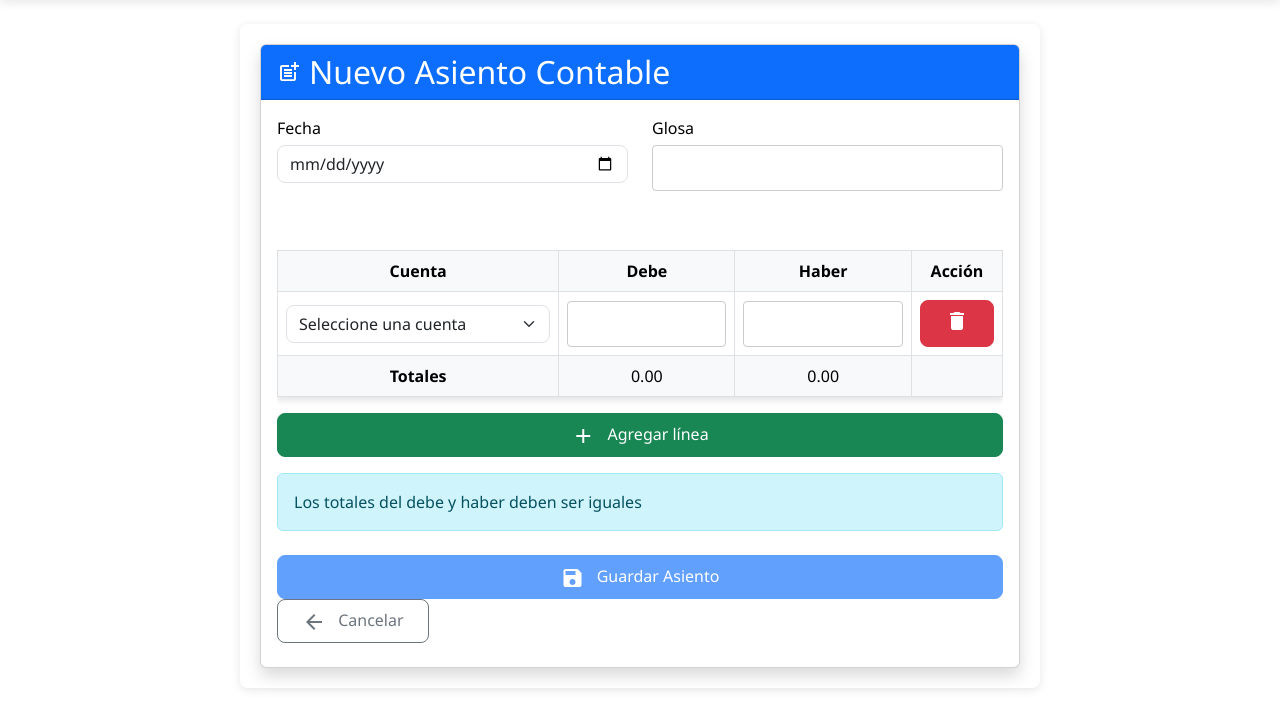
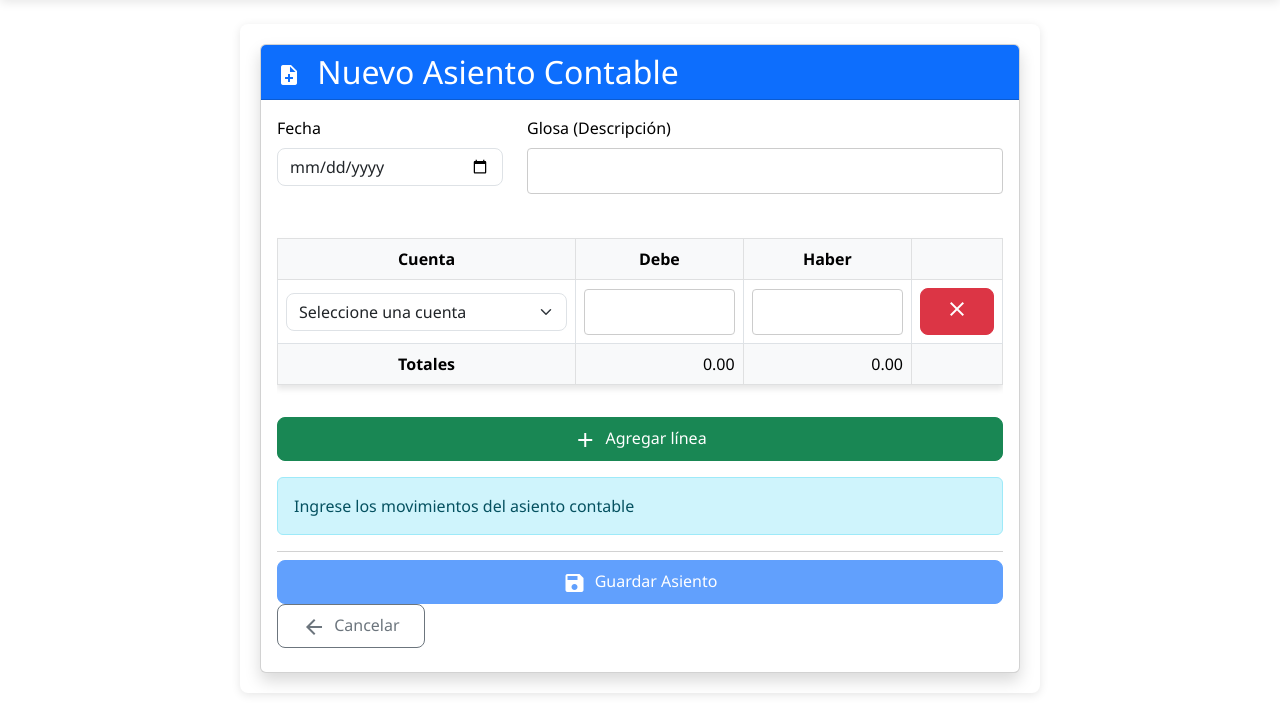
Before and after one commit to Ml1302/PC2_SGF, a Django app: page /transacciones/ingresar/ in a window 1280 px wide. Shown: the part 84-800 px from the top of the page. Run offline with Django 5.2, Linux system fonts and the light colour scheme; data that the repository does not hold is empty.

Commit message:
Avance parcial

```diff
--- a/registros/models.py
+++ b/registros/models.py
@@ -16,7 +16,7 @@ class Categoria_ecuacion_contable(models.Model):
         return self.nombre_categoria
 
 class Cuenta(models.Model):
-    id_cuenta = models.AutoField(primary_key=True)
+    id_cuenta = models.IntegerField(primary_key=True)  # Cambiado de AutoField a IntegerField
     nombre_cuenta = models.CharField(max_length=100)
     id_categoria = models.ForeignKey(Categoria_ecuacion_contable, on_delete=models.CASCADE)
     activo = models.BooleanField(default=True)
--- a/registros/templates/base.html
+++ b/registros/templates/base.html
@@ -217,5 +217,6 @@
 
     <!-- Bootstrap JavaScript -->
     <script src="https://cdn.jsdelivr.net/npm/bootstrap@5.3.0/dist/js/bootstrap.bundle.min.js"></script>
+    {% block scripts %}{% endblock %}
 </body>
 </html>
--- a/registros/templates/ingresar_transaccion.html
+++ b/registros/templates/ingresar_transaccion.html
@@ -1,46 +1,44 @@
 {% extends 'base.html' %}
-{% block title %}Ingresar Transacción{% endblock %}
+{% block title %}Ingresar Asiento Contable{% endblock %}
 
 {% block content %}
 <div class="container mt-4">
     <div class="card shadow">
-        <div class="card-header bg-primary text-white d-flex align-items-center">
-            <i class="material-icons me-2">post_add</i>
-            <h2 class="card-title mb-0">Nuevo Asiento Contable</h2>
+        <div class="card-header bg-primary text-white">
+            <h2 class="card-title mb-0">
+                <i class="material-icons align-middle me-2">note_add</i>
+                Nuevo Asiento Contable
+            </h2>
         </div>
         <div class="card-body">
-            <form id="transactionForm" method="POST">
+            <form id="asientoForm" method="POST">
                 {% csrf_token %}
 
-                <!-- Fecha y Glosa -->
+                <!-- Encabezado del asiento -->
                 <div class="row mb-4">
-                    <div class="col-md-6">
-                        <div class="form-group">
-                            <label for="fecha">Fecha</label>
-                            <input type="date" class="form-control" id="fecha" name="fecha" required>
+                    <div class="col-md-4">
+                        <label class="form-label">Fecha</label>
+                        <input type="date" class="form-control" name="fecha" required>
                     </div>
-                    </div>
-                    <div class="col-md-6">
-                        <div class="form-group">
-                            <label for="glosa">Glosa</label>
-                            <input type="text" class="form-control" id="glosa" name="glosa" required>
-                        </div>
+                    <div class="col-md-8">
+                        <label class="form-label">Glosa (Descripción)</label>
+                        <input type="text" class="form-control" name="glosa" required>
                     </div>
                 </div>
 
-                <!-- Tabla de asientos -->
-                <div class="table-responsive">
-                    <table class="table table-bordered" id="asientosTable">
+                <!-- Tabla de movimientos -->
+                <div class="table-responsive mb-3">
+                    <table class="table table-bordered" id="movimientosTable">
                         <thead class="table-light">
                             <tr>
-                                <th style="width: 40%">Cuenta</th>
+                                <th style="width: 45%">Cuenta</th>
                                 <th style="width: 25%">Debe</th>
                                 <th style="width: 25%">Haber</th>
-                                <th style="width: 10%">Acción</th>
+                                <th style="width: 5%"></th>
                             </tr>
                         </thead>
-                        <tbody id="asientosBody">
-                            <tr>
+                        <tbody id="movimientosBody">
+                            <tr class="movimiento-row">
                                 <td>
                                     <select class="form-select cuenta-select" required>
                                         <option value="">Seleccione una cuenta</option>
@@ -55,9 +53,9 @@
                                 <td>
                                     <input type="number" class="form-control haber-input" step="0.01" min="0">
                                 </td>
-                                <td>
-                                    <button type="button" class="btn btn-danger btn-sm delete-row">
-                                        <i class="material-icons">delete</i>
+                                <td class="text-center">
+                                    <button type="button" class="btn btn-danger btn-sm eliminar-fila">
+                                        <i class="material-icons">close</i>
                                     </button>
                                 </td>
                             </tr>
@@ -65,32 +63,32 @@
                         <tfoot>
                             <tr class="table-light">
                                 <td><strong>Totales</strong></td>
-                                <td id="totalDebe">0.00</td>
-                                <td id="totalHaber">0.00</td>
+                                <td class="text-end" id="totalDebe">0.00</td>
+                                <td class="text-end" id="totalHaber">0.00</td>
                                 <td></td>
                             </tr>
                         </tfoot>
                     </table>
                 </div>
 
-                <div class="mb-3">
-                    <button type="button" class="btn btn-success" id="addRow">
-                        <i class="material-icons align-middle me-2">add</i>
+                <div class="d-flex gap-2 mb-3">
+                    <button type="button" class="btn btn-success" id="agregarFila">
+                        <i class="material-icons align-middle me-1">add</i>
                         Agregar línea
                     </button>
                 </div>
 
-                <div class="alert alert-info" id="balanceStatus">
-                    Los totales del debe y haber deben ser iguales
+                <div id="mensajeBalance" class="alert alert-info">
+                    Ingrese los movimientos del asiento contable
                 </div>
 
-                <div class="card-footer bg-white border-0 px-0">
-                    <button type="submit" class="btn btn-primary" id="submitBtn" disabled>
-                        <i class="material-icons align-middle me-2">save</i>
+                <div class="card-footer bg-white px-0">
+                    <button type="submit" class="btn btn-primary" id="guardarAsiento" disabled>
+                        <i class="material-icons align-middle me-1">save</i>
                         Guardar Asiento
                     </button>
                     <a href="{% url 'registros:listar_transacciones' %}" class="btn btn-outline-secondary">
-                        <i class="material-icons align-middle me-2">arrow_back</i>
+                        <i class="material-icons align-middle me-1">arrow_back</i>
                         Cancelar
                     </a>
                 </div>
@@ -98,12 +96,28 @@
         </div>
     </div>
 </div>
+{% endblock %}
 
-<!-- Template para una nueva fila -->
-<template id="row-template">
-    <tr>
+{% block scripts %}
+<script>
+document.addEventListener('DOMContentLoaded', function() {
+    // Elementos del DOM
+    const tbody = document.getElementById('movimientosBody');
+    const btnAgregar = document.getElementById('agregarFila');
+    const form = document.getElementById('asientoForm');
+    const btnGuardar = document.getElementById('guardarAsiento');
+    const mensajeBalance = document.getElementById('mensajeBalance');
+
+    // Función mejorada para agregar nueva fila
+    function agregarNuevaFila() {
+        // Crear un nuevo elemento TR
+        const nuevaFila = document.createElement('tr');
+        nuevaFila.className = 'movimiento-row';
+
+        // Agregar el contenido HTML de la fila
+        nuevaFila.innerHTML = `
             <td>
-            <select class="form-select cuenta-select" name="cuenta" required>
+                <select class="form-select cuenta-select" required>
                     <option value="">Seleccione una cuenta</option>
                     {% for cuenta in cuentas %}
                     <option value="{{ cuenta.id_cuenta }}">{{ cuenta.nombre_cuenta }}</option>
@@ -111,108 +125,100 @@
                 </select>
             </td>
             <td>
-            <input type="number" class="form-control debe-input" name="debe" step="0.01" min="0">
+                <input type="number" class="form-control debe-input" step="0.01" min="0">
             </td>
             <td>
-            <input type="number" class="form-control haber-input" name="haber" step="0.01" min="0">
+                <input type="number" class="form-control haber-input" step="0.01" min="0">
             </td>
-        <td>
-            <button type="button" class="btn btn-danger btn-sm delete-row">
-                <i class="material-icons">delete</i>
+            <td class="text-center">
+                <button type="button" class="btn btn-danger btn-sm eliminar-fila">
+                    <i class="material-icons">close</i>
                 </button>
             </td>
-    </tr>
-</template>
+        `;
 
-{% endblock %}
+        // Agregar la nueva fila al tbody
+        tbody.appendChild(nuevaFila);
 
-{% block scripts %}
-<script>
-document.addEventListener('DOMContentLoaded', function() {
-    const asientosBody = document.getElementById('asientosBody');
-    const addRowBtn = document.getElementById('addRow');
-    const form = document.getElementById('transactionForm');
-    const submitBtn = document.getElementById('submitBtn');
-    const balanceStatus = document.getElementById('balanceStatus');
-    const rowTemplate = document.getElementById('row-template');
-
-    // Función para crear una nueva fila usando el template
-    function createNewRow() {
-        const template = rowTemplate.content.cloneNode(true);
-        const newRow = template.querySelector('tr');
-        // Limpiar los valores de los inputs
-        newRow.querySelector('.cuenta-select').value = '';
-        newRow.querySelector('.debe-input').value = '';
-        newRow.querySelector('.haber-input').value = '';
-        return newRow;
+        // Configurar eventos para la nueva fila
+        configurarEventosFila(nuevaFila);
     }
 
-    // Función para agregar listeners a los inputs de una fila
-    function addInputListeners(row) {
-        const debeInput = row.querySelector('.debe-input');
-        const haberInput = row.querySelector('.haber-input');
+    // Configurar eventos para una fila
+    function configurarEventosFila(fila) {
+        const debeInput = fila.querySelector('.debe-input');
+        const haberInput = fila.querySelector('.haber-input');
+        const btnEliminar = fila.querySelector('.eliminar-fila');
 
+        // Evento para input debe
         debeInput.addEventListener('input', function() {
-            if (this.value !== '') haberInput.value = '';
-            calcularTotales();
+            if (this.value !== '') {
+                haberInput.value = '';
+            }
+            actualizarTotales();
         });
 
+        // Evento para input haber
         haberInput.addEventListener('input', function() {
-            if (this.value !== '') debeInput.value = '';
-            calcularTotales();
+            if (this.value !== '') {
+                debeInput.value = '';
+            }
+            actualizarTotales();
         });
 
-        // Listener para el botón de eliminar fila
-        const deleteBtn = row.querySelector('.delete-row');
-        deleteBtn.addEventListener('click', function() {
-            if (asientosBody.children.length > 1) {
-                row.remove();
-                calcularTotales();
+        // Evento para botón eliminar
+        btnEliminar.addEventListener('click', function() {
+            if (tbody.children.length > 1) {
+                fila.remove();
+                actualizarTotales();
             }
         });
     }
 
-    // Manejar clic en el botón de agregar fila
-    addRowBtn.addEventListener('click', function() {
-        const newRow = createNewRow();
-        asientosBody.appendChild(newRow);
-        addInputListeners(newRow);
-    });
-
-    // Calcular totales y verificar balance
-    function calcularTotales() {
+    // Función para actualizar totales
+    function actualizarTotales() {
         let totalDebe = 0;
         let totalHaber = 0;
 
-        asientosBody.querySelectorAll('.debe-input').forEach(input => {
-            totalDebe += parseFloat(input.value) || 0;
+        // Calcular totales
+        tbody.querySelectorAll('.debe-input').forEach(input => {
+            totalDebe += parseFloat(input.value || 0);
         });
 
-        asientosBody.querySelectorAll('.haber-input').forEach(input => {
-            totalHaber += parseFloat(input.value) || 0;
+        tbody.querySelectorAll('.haber-input').forEach(input => {
+            totalHaber += parseFloat(input.value || 0);
         });
 
+        // Actualizar display de totales
         document.getElementById('totalDebe').textContent = totalDebe.toFixed(2);
         document.getElementById('totalHaber').textContent = totalHaber.toFixed(2);
 
+        // Verificar balance
         const balanced = Math.abs(totalDebe - totalHaber) < 0.01;
-        submitBtn.disabled = !balanced;
+        btnGuardar.disabled = !balanced;
 
-        balanceStatus.className = balanced ? 'alert alert-success' : 'alert alert-warning';
-        balanceStatus.textContent = balanced ?
-            'Los totales están balanceados' :
-            'Los totales del debe y haber deben ser iguales';
+        // Actualizar mensaje de balance
+        mensajeBalance.className = balanced ? 'alert alert-success' : 'alert alert-warning';
+        mensajeBalance.textContent = balanced ?
+            '✓ El asiento está balanceado' :
+            'El debe y el haber deben ser iguales';
     }
+
+    // Agregar evento al botón de agregar fila
+    btnAgregar.addEventListener('click', agregarNuevaFila);
+
+    // Configurar eventos para la primera fila
+    configurarEventosFila(tbody.querySelector('.movimiento-row'));
 
     // Manejar envío del formulario
     form.addEventListener('submit', function(e) {
         e.preventDefault();
 
         const detalles = [];
-        asientosBody.querySelectorAll('tr').forEach(row => {
-            const cuenta = row.querySelector('.cuenta-select').value;
-            const debe = parseFloat(row.querySelector('.debe-input').value) || 0;
-            const haber = parseFloat(row.querySelector('.haber-input').value) || 0;
+        tbody.querySelectorAll('.movimiento-row').forEach(fila => {
+            const cuenta = fila.querySelector('.cuenta-select').value;
+            const debe = parseFloat(fila.querySelector('.debe-input').value || 0);
+            const haber = parseFloat(fila.querySelector('.haber-input').value || 0);
 
             if (cuenta && (debe || haber)) {
                 detalles.push({
@@ -223,10 +229,14 @@ document.addEventListener('DOMContentLoaded', function() {
             }
         });
 
-        // Preparar los datos para enviar
+        if (detalles.length === 0) {
+            alert('Debe ingresar al menos un movimiento');
+            return;
+        }
+
         const formData = new FormData();
-        formData.append('fecha', document.getElementById('fecha').value);
-        formData.append('glosa', document.getElementById('glosa').value);
+        formData.append('fecha', form.querySelector('[name="fecha"]').value);
+        formData.append('glosa', form.querySelector('[name="glosa"]').value);
         formData.append('detalles', JSON.stringify(detalles));
 
         // Enviar datos al servidor
@@ -241,16 +251,11 @@ document.addEventListener('DOMContentLoaded', function() {
             if (response.ok) {
                 window.location.href = '{% url "registros:listar_transacciones" %}';
             } else {
-                throw new Error('Error al guardar la transacción');
+                throw new Error('Error al guardar el asiento');
             }
         })
-        .catch(error => {
-            alert(error.message);
+        .catch(error => alert(error.message));
     });
-    });
-
-    // Añadir listeners a las filas existentes
-    asientosBody.querySelectorAll('tr').forEach(row => addInputListeners(row));
 });
 </script>
 {% endblock %}
--- a/registros/views.py
+++ b/registros/views.py
@@ -1,7 +1,7 @@
 from datetime import datetime
 from django.shortcuts import render, redirect, get_object_or_404
 from django.urls import reverse
-from django.db.models import Max
+from django.db.models import Max, Q
 from .models import Cuenta, Transaccion, Categoria_ecuacion_contable
 from .forms import CuentaForm, TransaccionForm
 
@@ -17,11 +17,23 @@ def crear_cuenta(request):
 
     return render(request, 'crear_cuenta.html', {'form': form})
 
+def custom_sort_key(cuenta):
+    """
+    Función auxiliar para ordenar cuentas por dígitos
+    Convierte el ID en una lista de dígitos para comparación
+    """
+    return [int(d) for d in str(cuenta.id_cuenta)]
+
 # Vista para listar las cuentas
 def listar_cuentas(request):
     try:
-        cuentas = Cuenta.objects.filter(activo=True).select_related('id_categoria').order_by('id_cuenta')  # Filtrar solo cuentas activas
-        return render(request, 'listar_cuentas.html', {'cuentas': cuentas})
+        # Obtener todas las cuentas activas
+        cuentas = Cuenta.objects.filter(activo=True).select_related('id_categoria')
+
+        # Convertir QuerySet a lista y ordenar usando sorted con key personalizada
+        cuentas_ordenadas = sorted(cuentas, key=custom_sort_key)
+
+        return render(request, 'listar_cuentas.html', {'cuentas': cuentas_ordenadas})
     except Exception as e:
         print(f"Error en listar_cuentas: {e}")  # Para debugging
         return render(request, 'listar_cuentas.html', {'error': str(e)})
```
Also changed, not shown: registros/forms.py (+8 -1 lines). Lines whose indentation alone changed are shown as unchanged.
